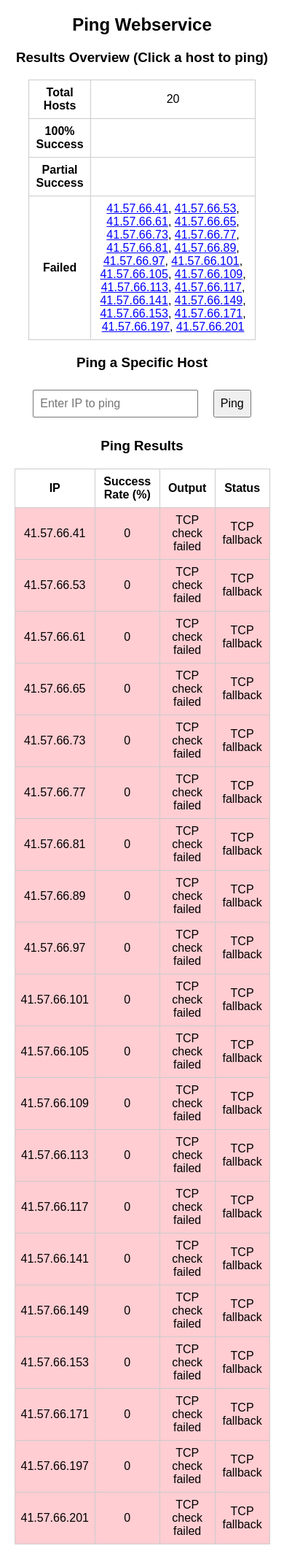
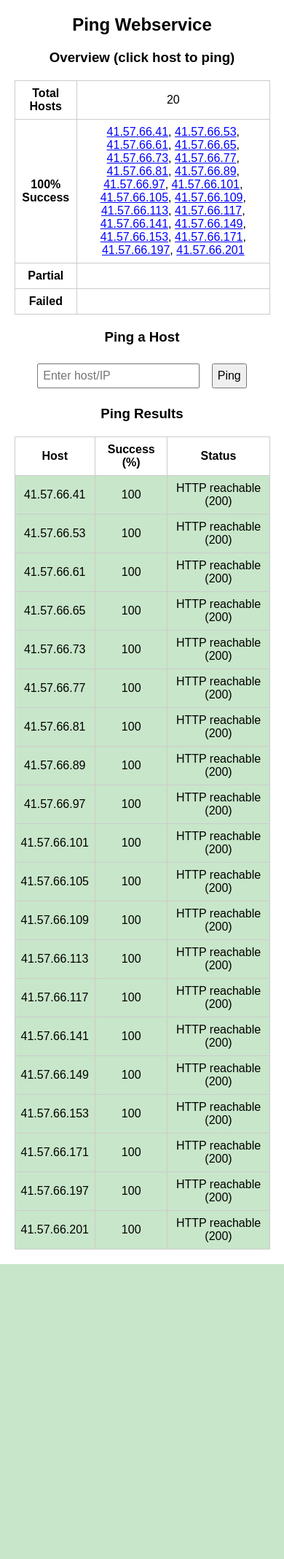
Before and after one commit to Nhete/ping-webservice, a Flask app: page / in a window 390 px wide. Shown: the whole page at 73% size. After the commit the page ends 1732 px from the top, so only its background shows below. Run offline with Flask 3, Linux system fonts and the light colour scheme.

Commit message:
Rebuild ping webservice with robust host checks, minimal UI, and Render-ready deployment
- app.py:
  * Rebuilt host checking logic: ICMP → TCP multi-port → HTTP fallback
  * Prepopulate overview for all filtered hosts with status and success rates
  * /ping endpoint supports live checks for individual hosts
  * Track status (ICMP / TCP / HTTP) and numeric success rate for clear interpretation
  * Simplified, maintainable code structure for local and Render environments

- index.html:
  * Minimal and mobile-friendly UI
  * Overview table showing total hosts, 100% success, partial, and failed
  * Clickable hosts in overview table trigger live ping
  * Results table color-coded by success, showing host, success rate, and status
  * Input field for manual host ping

- Dockerfile & requirements.txt:
  * Lightweight Python 3.12-slim image
  * Dependencies limited to Flask and requests
  * Ensures filtered_hosts.txt is included and accessible
  * Compatible with Render deployment and dynamic PORT environment variable

- General improvements:
  * Eliminated 500 errors caused by blocked ICMP
  * Interactive UI allows real-time checks
  * Clean, maintainable structure for future enhancements

```diff
--- a/app.py
+++ b/app.py
@@ -1,40 +1,33 @@
 import os
-from flask import Flask, jsonify, request, render_template
+import socket
 import subprocess
-import socket
 import traceback
+from flask import Flask, request, jsonify, render_template
+import requests
 
 app = Flask(__name__)
 ping_results = {}
 
-# Load filtered hosts
-def load_filtered_hosts():
+# Load hosts from file
+def load_hosts(filename="filtered_hosts.txt"):
     hosts = []
     try:
-        with open("filtered_hosts.txt") as f:
+        with open(filename) as f:
             for line in f:
-                line = line.strip()
-                if line:
-                    hosts.append(line)
+                host = line.strip()
+                if host:
+                    hosts.append(host)
     except FileNotFoundError:
         pass
     return hosts
 
-filtered_hosts = load_filtered_hosts()
+hosts = load_hosts()
 
-# TCP fallback check
-def check_tcp(ip, port=5060, timeout=2):
-    try:
-        with socket.create_connection((ip, port), timeout=timeout):
-            return 100
-    except Exception:
-        return 0
-
-# Safe ICMP ping
-def run_ping(ip, count=4, size=1400):
+# ICMP ping (works locally)
+def icmp_ping(host, count=4, size=1400):
     try:
         result = subprocess.run(
-            ["ping", "-c", str(count), "-s", str(size), "-M", "do", ip],
+            ["ping", "-c", str(count), "-s", str(size), "-M", "do", host],
             capture_output=True,
             text=True,
             check=False
@@ -45,75 +38,89 @@ def run_ping(ip, count=4, size=1400):
             if "packet loss" in line:
                 success_rate = 100 - float(line.split("%")[0].split()[-1])
         if success_rate is not None:
-            return success_rate, output, "ICMP ping"
-        else:
-            return None, output, None
+            return success_rate, "ICMP ping"
     except Exception as e:
-        print(f"Ping subprocess error for {ip}: {e}")
-        return None, f"Ping command failed: {e}", None
+        pass
+    return None, None
 
-# Pre-populate overview with TCP fallback
-for host in filtered_hosts:
-    if host not in ping_results:
-        success_rate = check_tcp(host)
-        output = "Initial TCP check" if success_rate == 100 else "TCP check failed"
-        ping_results[host] = {"success_rate": success_rate, "output": output, "status": "TCP fallback"}
+# TCP multi-port check
+def tcp_check(host, ports=[22, 80, 443], timeout=2):
+    for port in ports:
+        try:
+            with socket.create_connection((host, port), timeout=timeout):
+                return 100, f"TCP reachable on port {port}"
+        except Exception:
+            continue
+    return 0, "TCP check failed"
 
-@app.route("/", methods=["GET"])
+# HTTP GET fallback
+def http_check(host):
+    try:
+        url = host if host.startswith("http") else f"http://{host}"
+        r = requests.get(url, timeout=2)
+        if r.status_code < 400:
+            return 100, f"HTTP reachable ({r.status_code})"
+    except Exception:
+        pass
+    return 0, "HTTP check failed"
+
+# Full host check: ICMP -> TCP -> HTTP
+def check_host(host):
+    # ICMP ping first
+    success, status = icmp_ping(host)
+    if success is not None:
+        return success, status
+
+    # TCP fallback
+    success, status = tcp_check(host)
+    if success:
+        return success, status
+
+    # HTTP fallback
+    success, status = http_check(host)
+    return success, status
+
+# Prepopulate ping_results for overview
+for host in hosts:
+    success_rate, status = check_host(host)
+    ping_results[host] = {"success_rate": success_rate, "status": status}
+
+# Home page
+@app.route("/")
 def home():
-    # Compute summary
-    total_hosts = len(filtered_hosts)
-    success_100 = [ip for ip, data in ping_results.items() if data["success_rate"] == 100]
-    partial = [ip for ip, data in ping_results.items() if 0 < data["success_rate"] < 100]
-    failed = [ip for ip, data in ping_results.items() if data["success_rate"] == 0]
+    total_hosts = len(hosts)
+    success_100 = [h for h, d in ping_results.items() if d["success_rate"] == 100]
+    partial = [h for h, d in ping_results.items() if 0 < d["success_rate"] < 100]
+    failed = [h for h, d in ping_results.items() if d["success_rate"] == 0]
 
     summary = {
-        "total_hosts": total_hosts,
+        "total": total_hosts,
         "success_100": success_100,
         "partial": partial,
         "failed": failed
     }
 
-    return render_template(
-        "index.html",
-        results=ping_results,
-        hosts=filtered_hosts,
-        summary=summary
-    )
+    return render_template("index.html", results=ping_results, summary=summary)
 
+# Ping endpoint for live checks
 @app.route("/ping", methods=["POST"])
 def ping_host():
     try:
         data = request.get_json()
-        ip = data.get("ip")
-        count = data.get("count", 4)
-        size = data.get("size", 1400)
+        host = data.get("host")
+        if not host:
+            return jsonify({"error": "Host is required"}), 400
 
-        if not ip:
-            return jsonify({"error": "IP address is required"}), 400
-
-        # Run ICMP ping
-        success_rate, output, status = run_ping(ip, count, size)
-
-        # TCP fallback if ICMP fails
-        if success_rate is None:
-            success_rate = check_tcp(ip)
-            output = "Ping blocked or failed, used TCP fallback"
-            status = "TCP fallback"
-
-        ping_results[ip] = {"success_rate": success_rate, "output": output, "status": status}
+        success, status = check_host(host)
+        ping_results[host] = {"success_rate": success, "status": status}
 
         return jsonify({
-            "ip": ip,
-            "count": count,
-            "size": size,
-            "success_rate": success_rate,
-            "output": output,
+            "host": host,
+            "success_rate": success,
             "status": status
         })
 
     except Exception as e:
-        print("ERROR in /ping:", e)
         traceback.print_exc()
         return jsonify({"error": str(e)}), 500
 
--- a/templates/index.html
+++ b/templates/index.html
@@ -3,115 +3,92 @@
 <head>
     <title>Ping Webservice</title>
     <style>
-        body { font-family: Arial, sans-serif; margin: 0; padding: 0; text-align: center; }
-        h2, h3 { margin-top: 20px; }
-        input, button { padding: 8px; margin: 8px; font-size: 1rem; }
+        body { font-family: Arial; text-align: center; margin: 0; padding: 0; }
         table { border-collapse: collapse; width: 90%; margin: 20px auto; }
         th, td { border: 1px solid #ccc; padding: 8px; text-align: center; }
         .green { background-color: #c8e6c9; }
         .yellow { background-color: #fff9c4; }
         .red { background-color: #ffcdd2; }
-        .clickable-host {
-            cursor: pointer;
-            text-decoration: underline;
-            color: blue;
-        }
-        .clickable-host:hover {
-            color: darkblue;
-        }
+        .clickable { cursor: pointer; color: blue; text-decoration: underline; }
+        .clickable:hover { color: darkblue; }
+        input, button { padding: 6px; margin: 6px; font-size: 1rem; }
     </style>
 </head>
 <body>
     <h2>Ping Webservice</h2>
 
-    <h3>Results Overview (Click a host to ping)</h3>
-    <table style="width: 80%; margin: auto; border-collapse: collapse;">
-        <tr>
-            <th>Total Hosts</th>
-            <td>{{ summary.total_hosts }}</td>
-        </tr>
+    <h3>Overview (click host to ping)</h3>
+    <table>
+        <tr><th>Total Hosts</th><td>{{ summary.total }}</td></tr>
         <tr>
             <th>100% Success</th>
             <td>
-                {% for ip in summary.success_100 %}
-                    <span class="clickable-host" onclick="pingIP('{{ ip }}')">{{ ip }}</span>{% if not loop.last %}, {% endif %}
+                {% for h in summary.success_100 %}
+                    <span class="clickable" onclick="pingHost('{{ h }}')">{{ h }}</span>{% if not loop.last %}, {% endif %}
                 {% endfor %}
             </td>
         </tr>
         <tr>
-            <th>Partial Success</th>
+            <th>Partial</th>
             <td>
-                {% for ip in summary.partial %}
-                    <span class="clickable-host" onclick="pingIP('{{ ip }}')">{{ ip }}</span>{% if not loop.last %}, {% endif %}
+                {% for h in summary.partial %}
+                    <span class="clickable" onclick="pingHost('{{ h }}')">{{ h }}</span>{% if not loop.last %}, {% endif %}
                 {% endfor %}
             </td>
         </tr>
         <tr>
             <th>Failed</th>
             <td>
-                {% for ip in summary.failed %}
-                    <span class="clickable-host" onclick="pingIP('{{ ip }}')">{{ ip }}</span>{% if not loop.last %}, {% endif %}
+                {% for h in summary.failed %}
+                    <span class="clickable" onclick="pingHost('{{ h }}')">{{ h }}</span>{% if not loop.last %}, {% endif %}
                 {% endfor %}
             </td>
         </tr>
     </table>
 
-    <h3>Ping a Specific Host</h3>
-    <input type="text" id="ipInput" placeholder="Enter IP to ping" />
-    <button onclick="pingIP()">Ping</button>
+    <h3>Ping a Host</h3>
+    <input type="text" id="hostInput" placeholder="Enter host/IP">
+    <button onclick="pingHost()">Ping</button>
 
     <h3>Ping Results</h3>
     <table id="resultsTable">
-        <tr>
-            <th>IP</th>
-            <th>Success Rate (%)</th>
-            <th>Output</th>
-            <th>Status</th>
-        </tr>
-        {% for ip, data in results.items() %}
-        <tr id="row-{{ip}}" class="{% if data.success_rate >= 80 %}green{% elif data.success_rate >=50 %}yellow{% else %}red{% endif %}">
-            <td>{{ ip }}</td>
-            <td>{{ data.success_rate }}</td>
-            <td>{{ data.output }}</td>
-            <td>{{ data.status }}</td>
+        <tr><th>Host</th><th>Success (%)</th><th>Status</th></tr>
+        {% for h, d in results.items() %}
+        <tr id="row-{{ h }}" class="{% if d.success_rate >=80 %}green{% elif d.success_rate>=50 %}yellow{% else %}red{% endif %}">
+            <td>{{ h }}</td>
+            <td>{{ d.success_rate }}</td>
+            <td>{{ d.status }}</td>
         </tr>
         {% endfor %}
     </table>
 
     <script>
-        function pingIP(ip = null) {
-            if (!ip) {
-                ip = document.getElementById("ipInput").value.trim();
-                if (!ip) return alert("Enter an IP address");
-            }
+        function pingHost(host=null) {
+            if(!host) host = document.getElementById("hostInput").value.trim();
+            if(!host) return alert("Enter host/IP");
 
             fetch("/ping", {
                 method: "POST",
-                headers: { "Content-Type": "application/json" },
-                body: JSON.stringify({ ip: ip })
+                headers: {"Content-Type":"application/json"},
+                body: JSON.stringify({host: host})
             })
             .then(res => res.json())
             .then(data => {
-                let row = document.getElementById(`row-${data.ip}`);
-                if (!row) {
+                let row = document.getElementById("row-" + data.host);
+                if(!row){
                     const table = document.getElementById("resultsTable");
                     row = table.insertRow();
-                    row.id = `row-${data.ip}`;
-                    row.insertCell(0).innerText = data.ip;
+                    row.id = "row-" + data.host;
+                    row.insertCell(0).innerText = data.host;
                     row.insertCell(1).innerText = data.success_rate;
-                    row.insertCell(2).innerText = data.output;
-                    row.insertCell(3).innerText = data.status;
+                    row.insertCell(2).innerText = data.status;
                 } else {
                     row.cells[1].innerText = data.success_rate;
-                    row.cells[2].innerText = data.output;
-                    row.cells[3].innerText = data.status;
+                    row.cells[2].innerText = data.status;
                 }
-
-                if (data.success_rate >= 80) row.className = "green";
-                else if (data.success_rate >= 50) row.className = "yellow";
-                else row.className = "red";
+                row.className = (data.success_rate>=80?"green":(data.success_rate>=50?"yellow":"red"));
             })
-            .catch(err => alert("Error: " + err));
+            .catch(err=>alert("Error: "+err));
         }
     </script>
 </body>
```
Also changed, not shown: 1 other file.
